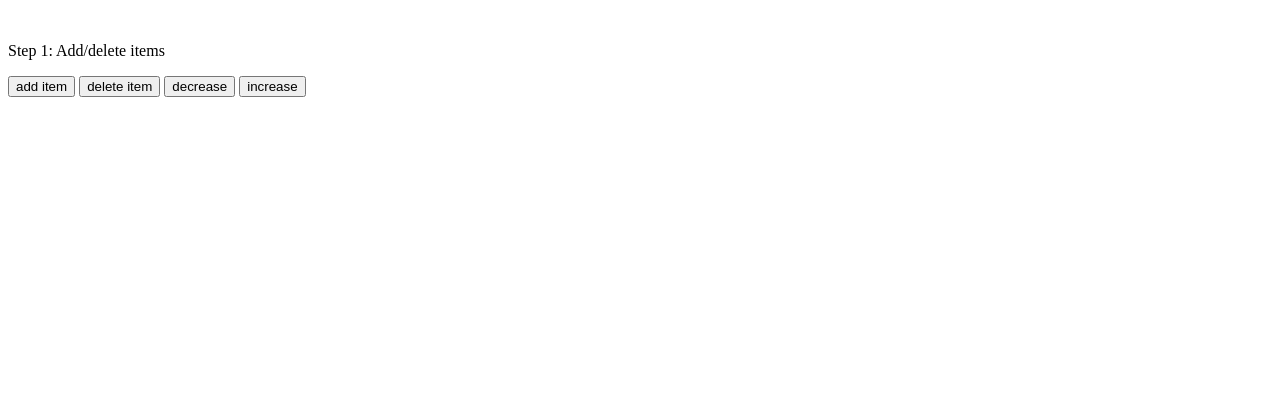
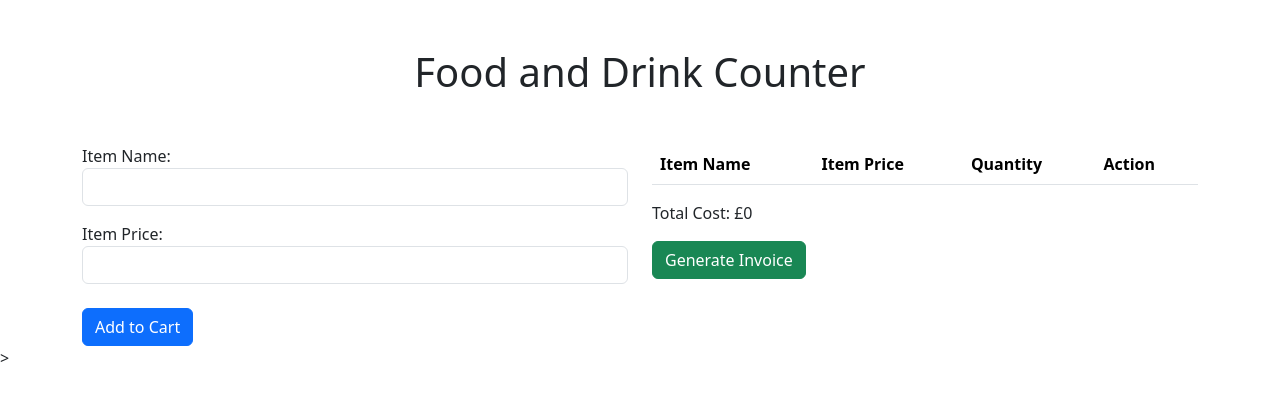
Before and after one commit to eleanormacc/Drinks-and-food-Tab-counter, a plain HTML site: page index.html in a window 1280 px wide. Drawn offline with nearby package versions, Linux system fonts and the light colour scheme.

Commit message:
uploading complete html file

```diff
--- a/index.html
+++ b/index.html
@@ -1,25 +1,71 @@
+
+<!--The Application-->
 <!DOCTYPE html>
 <html lang="en">
 <head>
     <meta charset="UTF-8">
     <meta name="viewport" content="width=device-width, initial-scale=1.0">
-    <title>Drinks and Food Counter</title>
+
+    <!--BootStrap-->
+    <link href="https://cdn.jsdelivr.net/npm/bootstrap@5.3.3/dist/css/bootstrap.min.css" rel="stylesheet" integrity="sha384-QWTKZyjpPEjISv5WaRU9OFeRpok6YctnYmDr5pNlyT2bRjXh0JMhjY6hW+ALEwIH" crossorigin="anonymous">
+
+    <!--font-awesome-->
+    <link rel="stylesheet" href="https://cdnjs.cloudflare.com/ajax/libs/font-awesome/6.5.1/css/all.min.css" integrity="sha512-DTOQO9RWCH3ppGqcWaEA1BIZOC6xxalwEsw9c2QQeAIftl+Vegovlnee1c9QX4TctnWMn13TZye+giMm8e2LwA==" crossorigin="anonymous" referrerpolicy="no-referrer" />
+
+
+    <title>BillingSystem:Food and Drinks Counter</title>
+    <link rel="stylesheet" href="style.css">
+
 </head>
 <body>
-    <!-- This is what the person will click to keep track of the number of products -->
-    <label id="counterLabel"></label><br>
+    <div class="container">
+        <!--Title-->
+        <h1 class="text-center mb-5 mt-5">Food and Drink Counter</h1>
+        <div class="row">
 
-    <!-- Buttons -->
-    <p> Step 1: Add/delete items</p>
-    <button id="addItem">add item</button>
-    <button id="deleteItem">delete item</button>
+            <!--Input items to be put on the cart-->
+            <div class="col-md-6">
+                <form action="" id="item-form">
+                    <!--Item Name-->
+                    <div class="form-group mb-3">
+                        <label for="item-name">Item Name:</label>
+                        <input type="text" class="form-control" id="item-name">
+                    </div>
+                    <!--Item Price-->
+                    <div class="form-group mb-4">
+                        <label for="item-price">Item Price:</label>
+                        <input type="text" class="form-control" id="item-price">
+                    </div>
+                     <!--Add to Cart-->
+                     <button type="submit" class="btn btn-primary"> Add to Cart</button>
+                </form>
+            </div>
 
-    <button id="decreaseBtn">decrease</button>
-    <button id="increaseBtn">increase</button>
+            <!--Table of items submitted-->
+            <div class="col-md-6 mb-5">
+                <!--Cart Table-->
+                <table class="table" id="cart-table">
+                    <thead>
+                        <tr>
+                            <th>Item Name</th>
+                            <th>Item Price</th>
+                            <th>Quantity</th>
+                            <th>Action</th>
+                        </tr>
+                    </thead>
+                    <tbody></tbody>
+                </table>
+                <!--Total Cost and invoice Button-->
+                <p id="total-cost">Total Cost: £0</p>
+                <button class="btn btn-success" id="generate-invoice">Generate Invoice</button>
+            </div>
 
+        </div>
+    </div>
 
-
-    <script src="index.js"></script>     <!--link js page-->
-
+    <!--jquery-->
+    <script src="https://cdnjs.cloudflare.com/ajax/libs/jquery/3.7.1/jquery.min.js" integrity="sha512-v2CJ7UaYy4JwqLDIrZUI/4hqeoQieOmAZNXBeQyjo21dadnwR+8ZaIJVT8EE2iyI61OV8e6M8PP2/4hpQINQ/g==" crossorigin="anonymous" referrerpolicy="no-referrer"></script>
+    <!--js file link-->
+    ><script src="script.js"></script>
 </body>
 </html>
```
